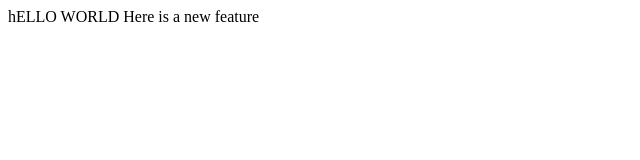
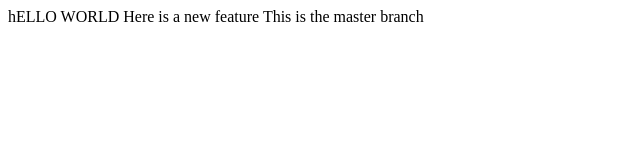
Before and after one commit to xx9xxtavo/lecture1, a plain HTML site: page index.html in a window 1280 px wide. Shown: the whole page, without its empty margins (0-640 px from the left). Drawn offline with Linux system fonts and the light colour scheme.

Commit message:
Branch master contents

```diff
--- a/index.html
+++ b/index.html
@@ -8,5 +8,6 @@
 <body>
     hELLO WORLD
     Here is a new feature
+    This is the master branch
 </body>
 </html>
```
